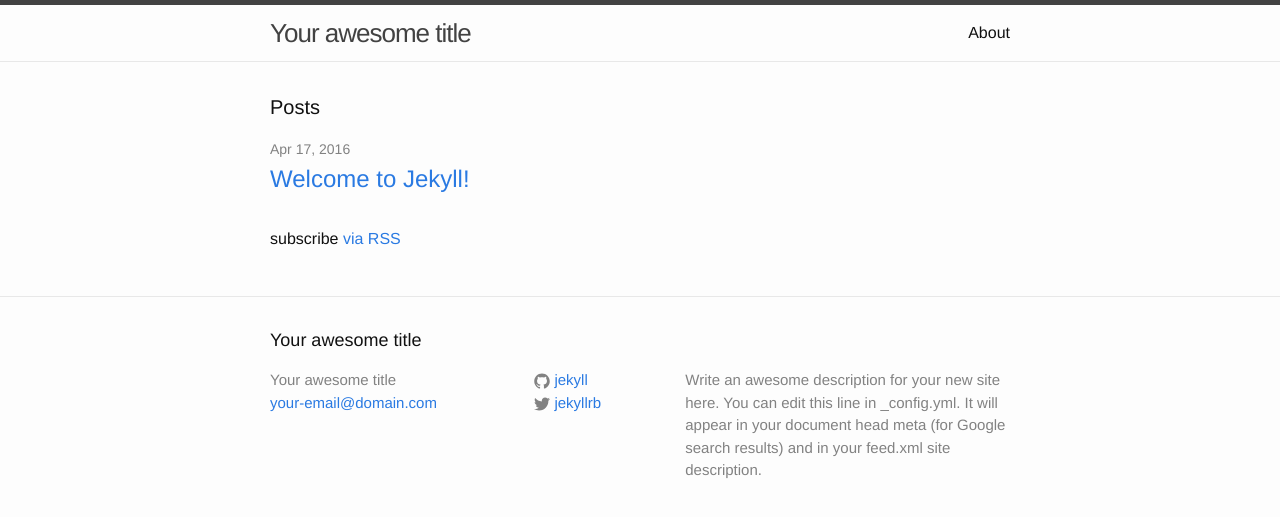
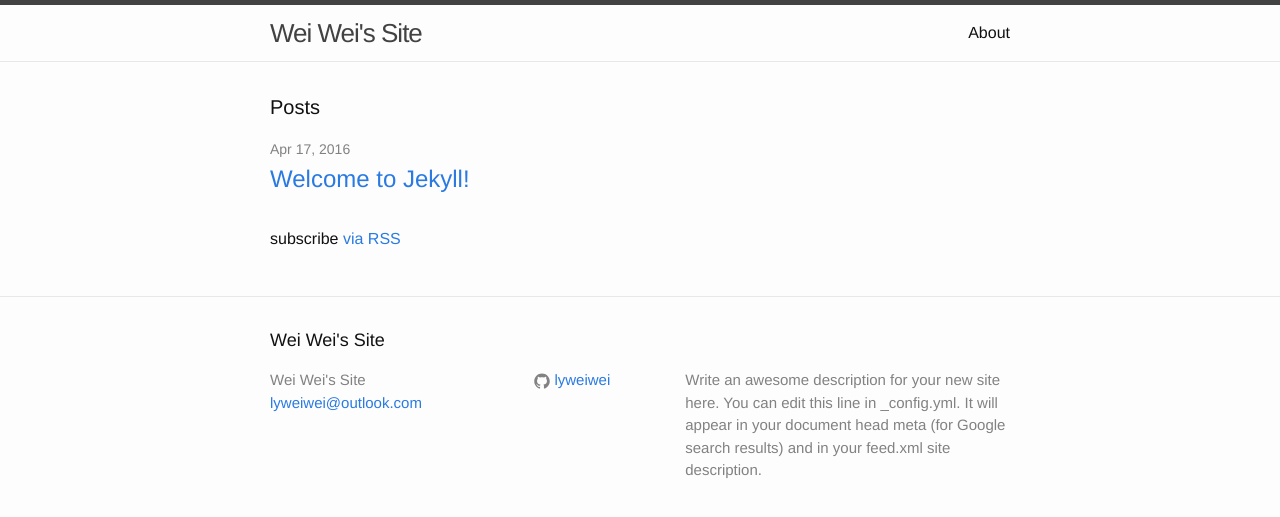
Before and after one commit to lyweiwei/lyweiwei.github.io, a Jekyll site: the page built from index.html, in a window 1280 px wide. Shown: the top 517 px of the page. Built offline with Jekyll 4.4.1, drawn with Linux system fonts in a browser that asks for light colours.

Commit message:
config the jekyll site

```diff
--- a/_config.yml
+++ b/_config.yml
@@ -6,16 +6,16 @@
 # 'jekyll serve'. If you change this file, please restart the server process.
 
 # Site settings
-title: Your awesome title
-email: your-email@domain.com
+title: "Wei Wei's Site"
+email: lyweiwei@outlook.com
 description: > # this means to ignore newlines until "baseurl:"
   Write an awesome description for your new site here. You can edit this
   line in _config.yml. It will appear in your document head meta (for
   Google search results) and in your feed.xml site description.
 baseurl: "" # the subpath of your site, e.g. /blog
-url: "http://yourdomain.com" # the base hostname & protocol for your site
-twitter_username: jekyllrb
-github_username:  jekyll
+url: "http://lyweiwei.github.io" # the base hostname & protocol for your site
+# twitter_username: jekyllrb
+github_username:  lyweiwei
 
 # Build settings
 markdown: kramdown
```
